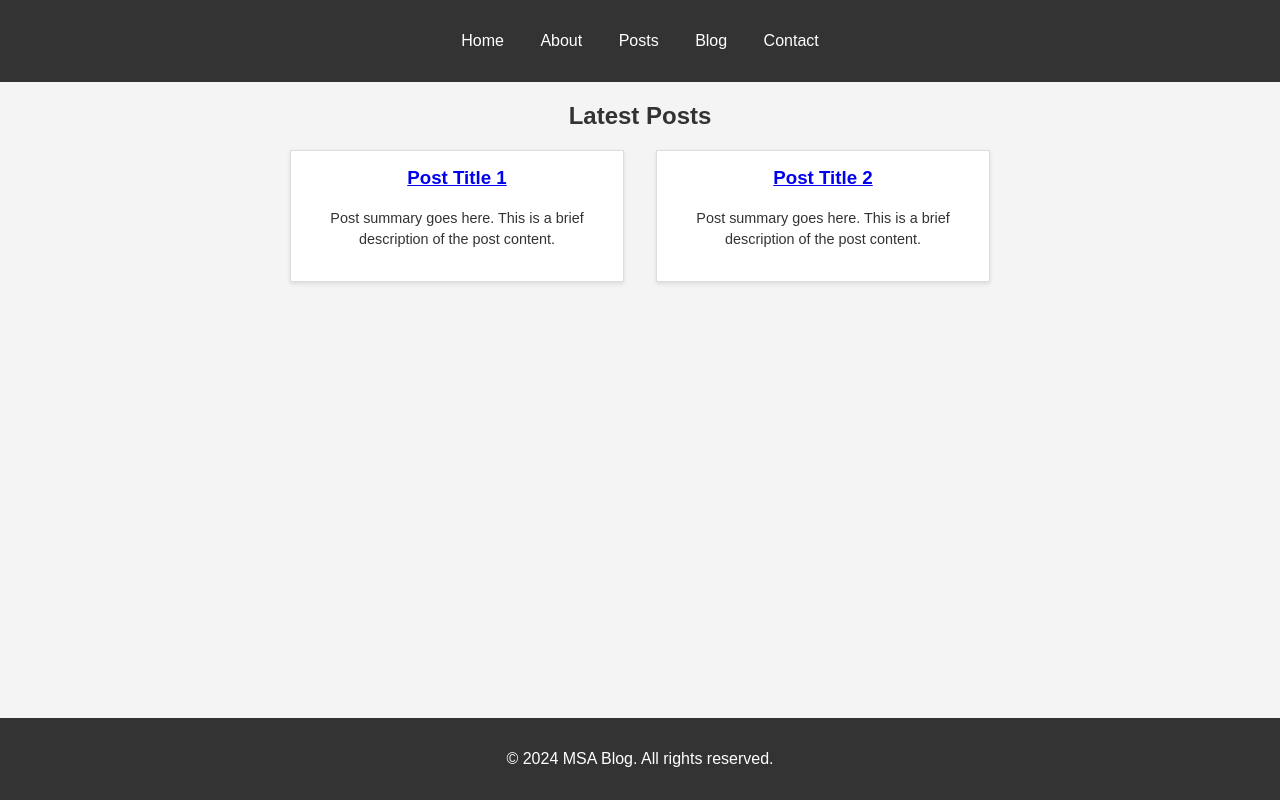
After one commit to Mohamed-Salem-Ali/M-S-A, a Django app: template MSA/blog/templates/blog/all_posts.html in a window 1280 px wide. The commit adds this page. Run offline with Django 3.2, Linux system fonts and the light colour scheme; the template is opened without the code that fills it, so the values that code supplies are empty.

Commit message:
chore: version 1

```diff
--- a/MSA/MSA/settings.py
+++ b/MSA/MSA/settings.py
@@ -119,7 +119,10 @@ USE_TZ = True
 # https://docs.djangoproject.com/en/4.2/howto/static-files/
 
 STATIC_URL = 'static/'
-
+STATICFILES_DIRS = [
+    BASE_DIR / "static",
+    BASE_DIR / "blog"/"static",
+]
 # Default primary key field type
 # https://docs.djangoproject.com/en/4.2/ref/settings/#default-auto-field
 
--- /dev/null
+++ b/MSA/blog/static/blog/posts.css
@@ -0,0 +1,27 @@
+.intro {
+    text-align: center;
+}
+
+.posts {
+    display: flex;
+    flex-wrap: wrap;
+    justify-content: center;
+    gap: 2rem;
+}
+
+.post {
+    background-color: #fff;
+    border: 1px solid #ddd;
+    padding: 1rem;
+    width: 300px;
+    box-shadow: 0 2px 4px rgba(0, 0, 0, 0.1);
+}
+
+.post h3 {
+    margin-top: 0;
+}
+
+.post p {
+    font-size: 0.9rem;
+    line-height: 1.5;
+}
--- /dev/null
+++ b/MSA/blog/templates/blog/all_posts.html
@@ -0,0 +1,25 @@
+{% extends "base.html" %}
+{% load static %}
+{% block title %}Contact | MSA Blog{% endblock %}
+
+{% block css_files %}
+<link rel="stylesheet" href="{% static 'blog/posts.css' %}">
+{% endblock %}
+
+{% block content %}
+<section class="intro">
+    <h2>Latest Posts</h2>
+    <div class="posts">
+        <!-- Sample post -->
+        <article class="post">
+            <h3><a href="#">Post Title 1</a></h3>
+            <p>Post summary goes here. This is a brief description of the post content.</p>
+        </article>
+        <article class="post">
+            <h3><a href="#">Post Title 2</a></h3>
+            <p>Post summary goes here. This is a brief description of the post content.</p>
+        </article>
+        <!-- Add more posts as needed -->
+    </div>
+</section>
+{% endblock %}
--- a/MSA/blog/urls.py
+++ b/MSA/blog/urls.py
@@ -1,9 +1,11 @@
 from django.urls import path , include
 from . import views
-
 urlpatterns = [
 
     path("",views.starting_page, name="starting-page"),
+    path("contact",views.contact,name = "contact-page"),
+    path("about",views.about,name = "about-page"),
+    path("blog",views.blog,name = "blog-page"),
     path("posts",views.posts, name= "posts-page"),
     path("posts/<slug>",views.post_detail,name ="post-detail-page")
 ]
--- /dev/null
+++ b/MSA/static/css/base.css
@@ -0,0 +1,43 @@
+body {
+    font-family: Arial, sans-serif;
+    margin: 0;
+    padding: 0;
+    background-color: #f4f4f4;
+    color: #333;
+}
+
+header {
+    background-color: #333;
+    color: #fff;
+    padding: 1rem 0;
+    text-align: center;
+}
+
+header h1 {
+    margin: 0;
+}
+
+nav ul {
+    list-style: none;
+    padding: 0;
+}
+
+nav ul li {
+    display: inline;
+    margin: 0 1rem;
+}
+
+nav ul li a {
+    color: #fff;
+    text-decoration: none;
+}
+
+footer {
+    background-color: #333;
+    color: #fff;
+    text-align: center;
+    padding: 1rem 0;
+    position: fixed;
+    width: 100%;
+    bottom: 0;
+}
--- a/MSA/templates/base.html
+++ b/MSA/templates/base.html
@@ -3,10 +3,35 @@
 <head>
     <meta charset="UTF-8">
     <meta name="viewport" content="width=device-width, initial-scale=1.0">
-    <title>{% block title %}{% endblock %}</title>
-    {% block css_files %}{% endblock %}
+    <title>{% block title %}MSA Blog{% endblock %}</title>
+    {% load static %}
+    <link rel="stylesheet" href="{% static 'css/base.css' %}">
+    {% block css_files %}
+    <!-- Additional CSS files can be added here by child templates -->
+    {% endblock %}
 </head>
 <body>
-    {% block content %}{% endblock  %}
+    <header>
+
+        <nav>
+            <ul>
+                <li><a href="{% url 'starting-page' %}">Home</a></li>
+                <li><a href="{% url 'about-page' %}">About</a></li>
+                <li><a href="{% url 'posts-page' %}">Posts</a></li>
+                <li><a href="{% url 'blog-page' %}">Blog</a></li>
+                <li><a href="{% url 'contact-page' %}">Contact</a></li>
+            </ul>
+        </nav>
+    </header>
+
+    <main>
+        {% block content %}
+        <!-- Content of the page will be injected here by child templates -->
+        {% endblock %}
+    </main>
+
+    <footer>
+        <p>&copy; 2024 MSA Blog. All rights reserved.</p>
+    </footer>
 </body>
 </html>
```
Also changed, not shown: MSA/blog/templates/blog/about.html (added, +15 -0 lines), MSA/blog/templates/blog/blog.html (added, +15 -0 lines), MSA/blog/templates/blog/contact.html (added, +15 -0 lines), MSA/blog/templates/blog/home.html (+30 -4 lines), MSA/blog/views.py (+12 -2 lines), 1 other file.
